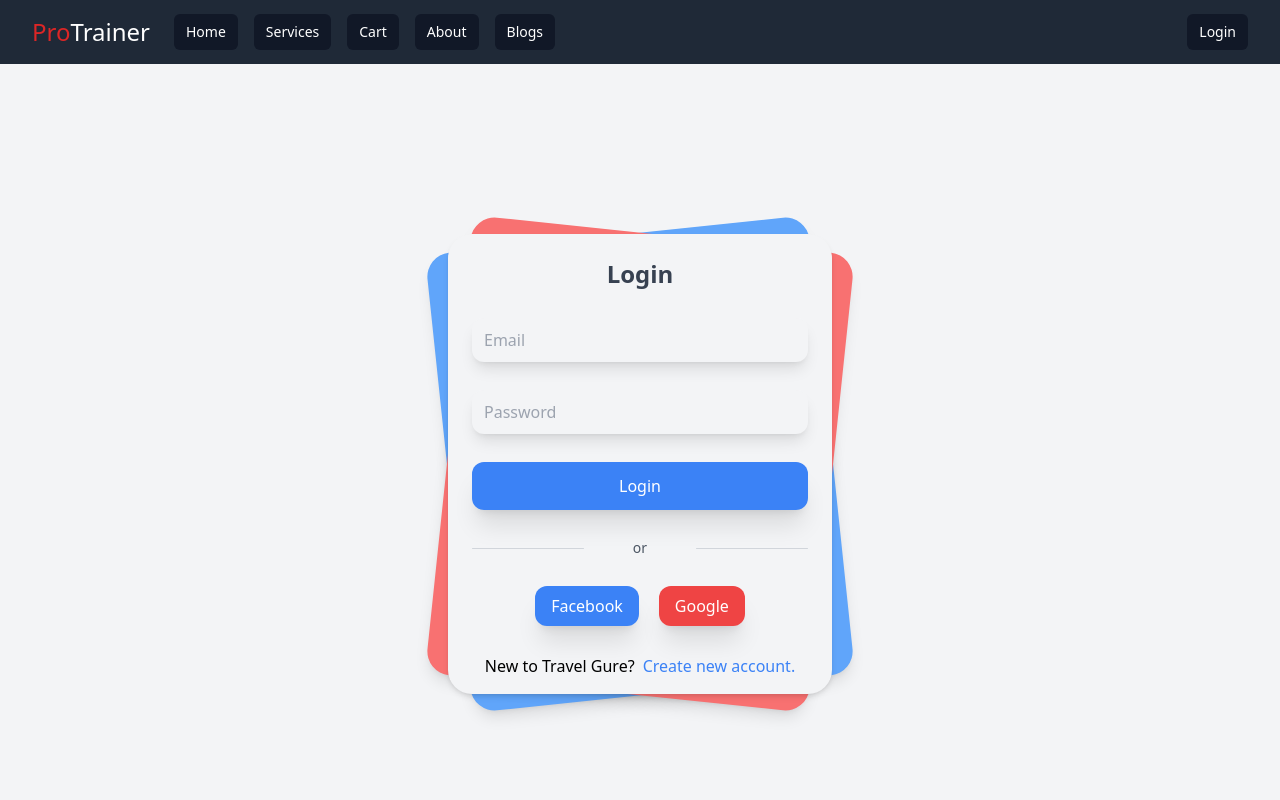
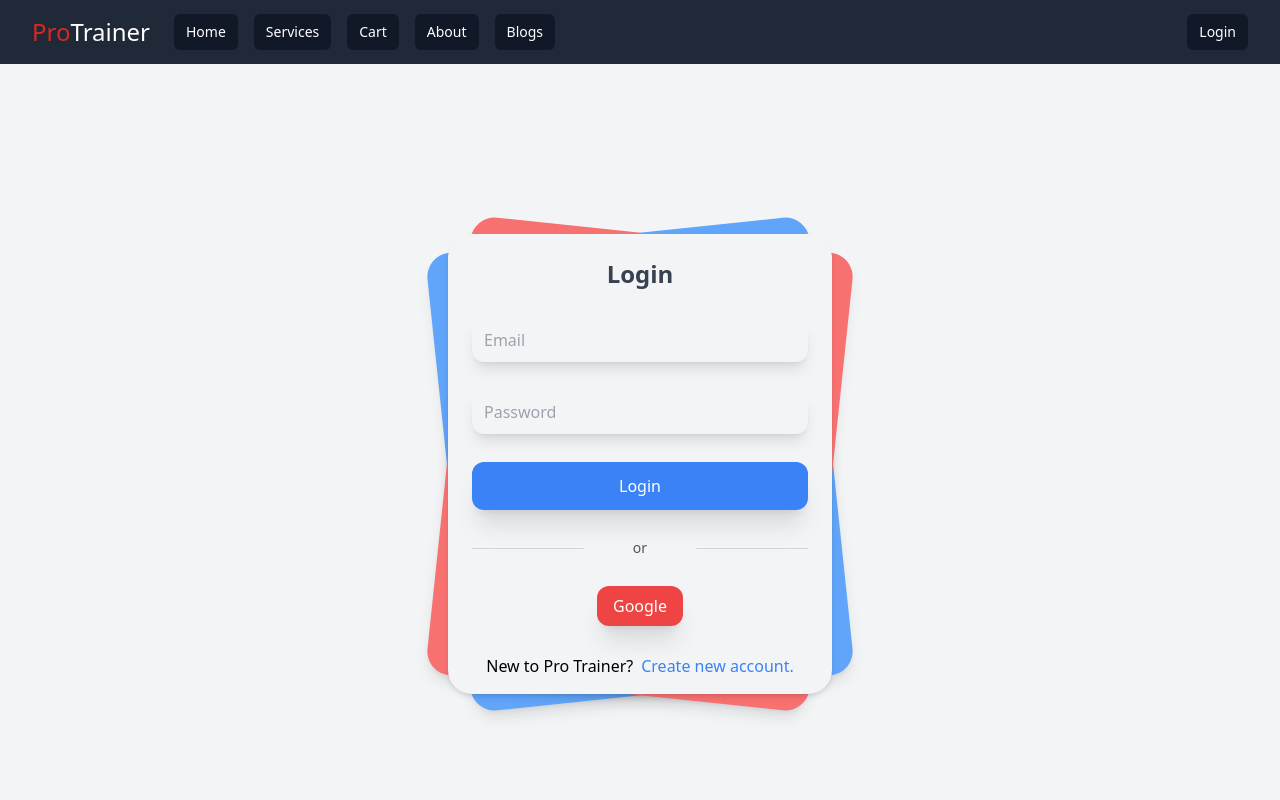
Before and after one commit to srdo96/pro-trainer, a React (Create React App) app: page /login in a window 1280 px wide. Shown: the top 800 px of the page. Built offline with nearby package versions, Linux system fonts and the light colour scheme.

Commit message:
implimant google signin

```diff
--- a/src/components/Login/Login.js
+++ b/src/components/Login/Login.js
@@ -1,5 +1,8 @@
 import React from "react";
-import { useSignInWithEmailAndPassword } from "react-firebase-hooks/auth";
+import {
+  useSignInWithEmailAndPassword,
+  useSignInWithGoogle,
+} from "react-firebase-hooks/auth";
 import { Link, useLocation, useNavigate } from "react-router-dom";
 import auth from "../../firebase.init";
 import Loading from "../Loading/Loading";
@@ -7,6 +10,8 @@ import Loading from "../Loading/Loading";
 const Login = () => {
   const [signInWithEmailAndPassword, user, loading, error] =
     useSignInWithEmailAndPassword(auth);
+  const [signInWithGoogle, googleUser, googleLoading, googleError] =
+    useSignInWithGoogle(auth);
   const navigate = useNavigate();
   const location = useLocation();
 
@@ -16,13 +21,13 @@ const Login = () => {
     const email = e.target.email.value;
     const pass = e.target.pass.value;
     console.log(email, pass);
-    signInWithEmailAndPassword(email, pass);
+    // signInWithEmailAndPassword(email, pass);
   };
 
-  if (user) {
+  if (user || googleUser) {
     navigate(from, { replace: true });
   }
-  if (loading) {
+  if (loading || googleLoading) {
     <Loading></Loading>;
   }
   return (
@@ -58,7 +63,7 @@ const Login = () => {
                 Login
               </button>
             </div>
-
+          </form>
           <div className="flex mt-7 items-center text-center">
             <hr className="border-gray-300 border-1 w-full rounded-md" />
             <label className="block font-medium text-sm text-gray-600 w-full">
@@ -67,19 +72,21 @@ const Login = () => {
             <hr className="border-gray-300 border-1 w-full rounded-md" />
           </div>
 
+          {googleError && (
+            <p className="text-red-500 mt-3">{googleError.message}</p>
+          )}
           <div className="flex mt-7 justify-center w-full">
-              <button className="mr-5 bg-blue-500 border-none px-4 py-2 rounded-xl cursor-pointer text-white shadow-xl hover:shadow-inner transition duration-500 ease-in-out  transform hover:-translate-x hover:scale-105">
-                Facebook
-              </button>
-
-              <button className="bg-red-500 border-none px-4 py-2 rounded-xl cursor-pointer text-white shadow-xl hover:shadow-inner transition duration-500 ease-in-out  transform hover:-translate-x hover:scale-105">
+            <button
+              onClick={() => signInWithGoogle()}
+              className="bg-red-500 border-none px-4 py-2 rounded-xl cursor-pointer text-white shadow-xl hover:shadow-inner transition duration-500 ease-in-out  transform hover:-translate-x hover:scale-105"
+            >
               Google
             </button>
           </div>
 
           <div className="mt-7">
             <div className="flex justify-center items-center">
-                <label className="mr-2">New to Travel Gure?</label>
+              <label className="mr-2">New to Pro Trainer?</label>
               <Link
                 to="/signup"
                 className=" text-blue-500 transition duration-500 ease-in-out  transform hover:-translate-x hover:scale-105"
@@ -88,7 +95,6 @@ const Login = () => {
               </Link>
             </div>
           </div>
-          </form>
         </div>
       </div>
     </div>
```
Lines whose indentation alone changed are shown as unchanged.
